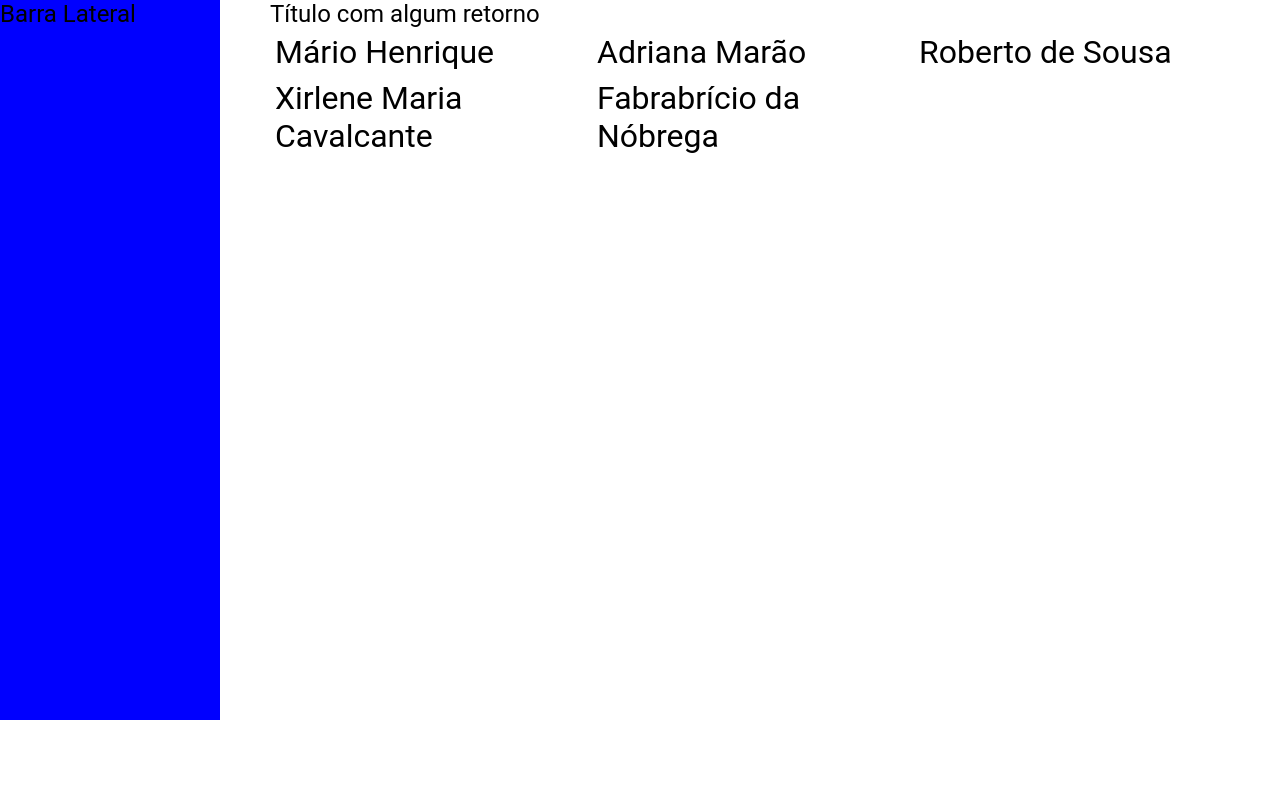
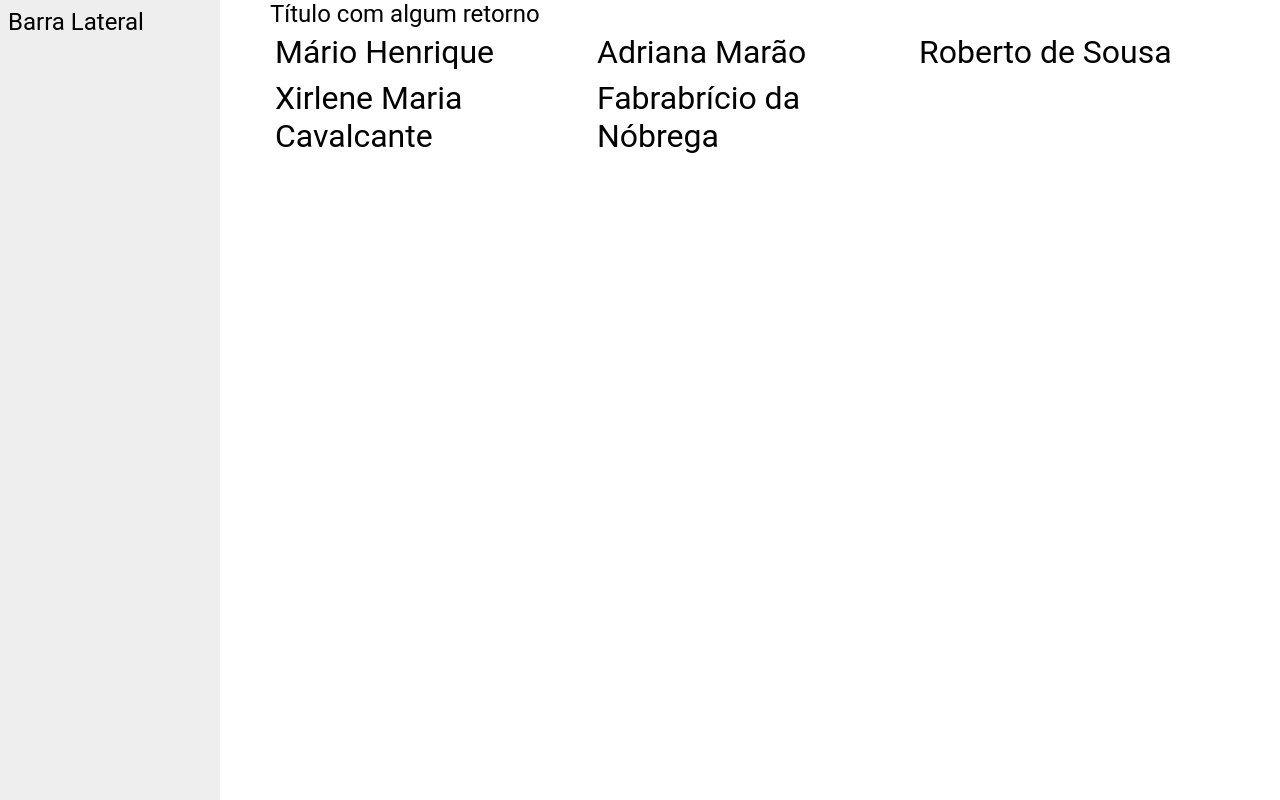
Before and after one commit to MarioHBS/lista_de_contatos, a React (Vite) app: page / in a window 1280 px wide. Built offline with nearby package versions, Linux system fonts and the light colour scheme; the HTML template or start-up script is replaced by a standard one.

Commit message:
feat: componente Sidebar

```diff
--- a/src/containers/Sidebar/index.tsx
+++ b/src/containers/Sidebar/index.tsx
@@ -1,3 +1,11 @@
-const SideBar = () => <aside style={{ backgroundColor: '#0000ff' }}><h2>Barra Lateral</h2></aside>
+import { Aside } from './sidebar.style'
+
+const SideBar = () => {
+  return (
+    <Aside>
+      <h2>Barra Lateral</h2>
+    </Aside>
+  )
+}
 
 export default SideBar
--- /dev/null
+++ b/src/containers/Sidebar/sidebar.style.ts
@@ -0,0 +1,7 @@
+import styled from 'styled-components'
+
+export const Aside = styled.aside`
+  background-color: ${({ theme }) => theme.backgroundSecondary};
+  height: 100vh;
+  padding: 8px;
+`
```
